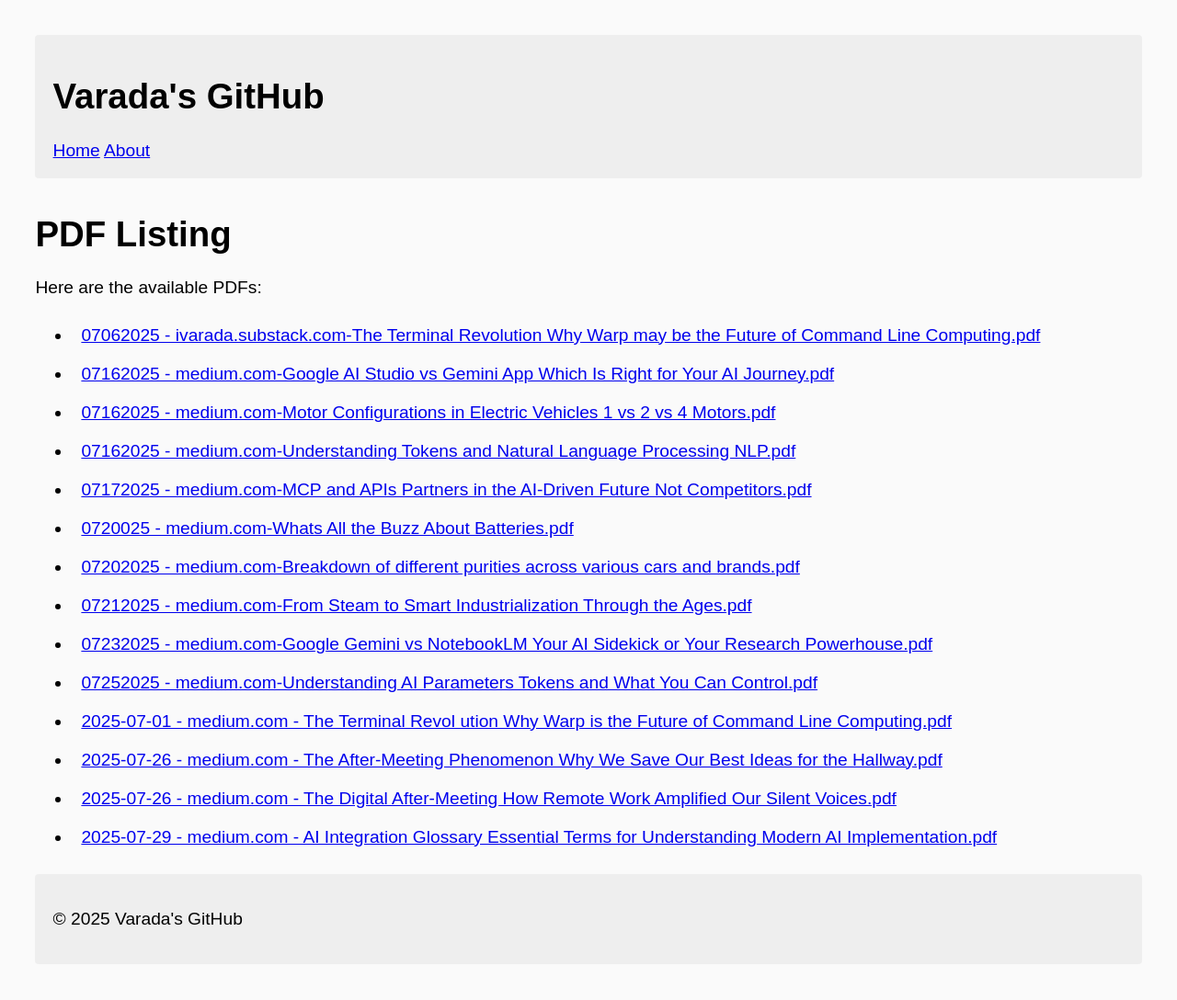
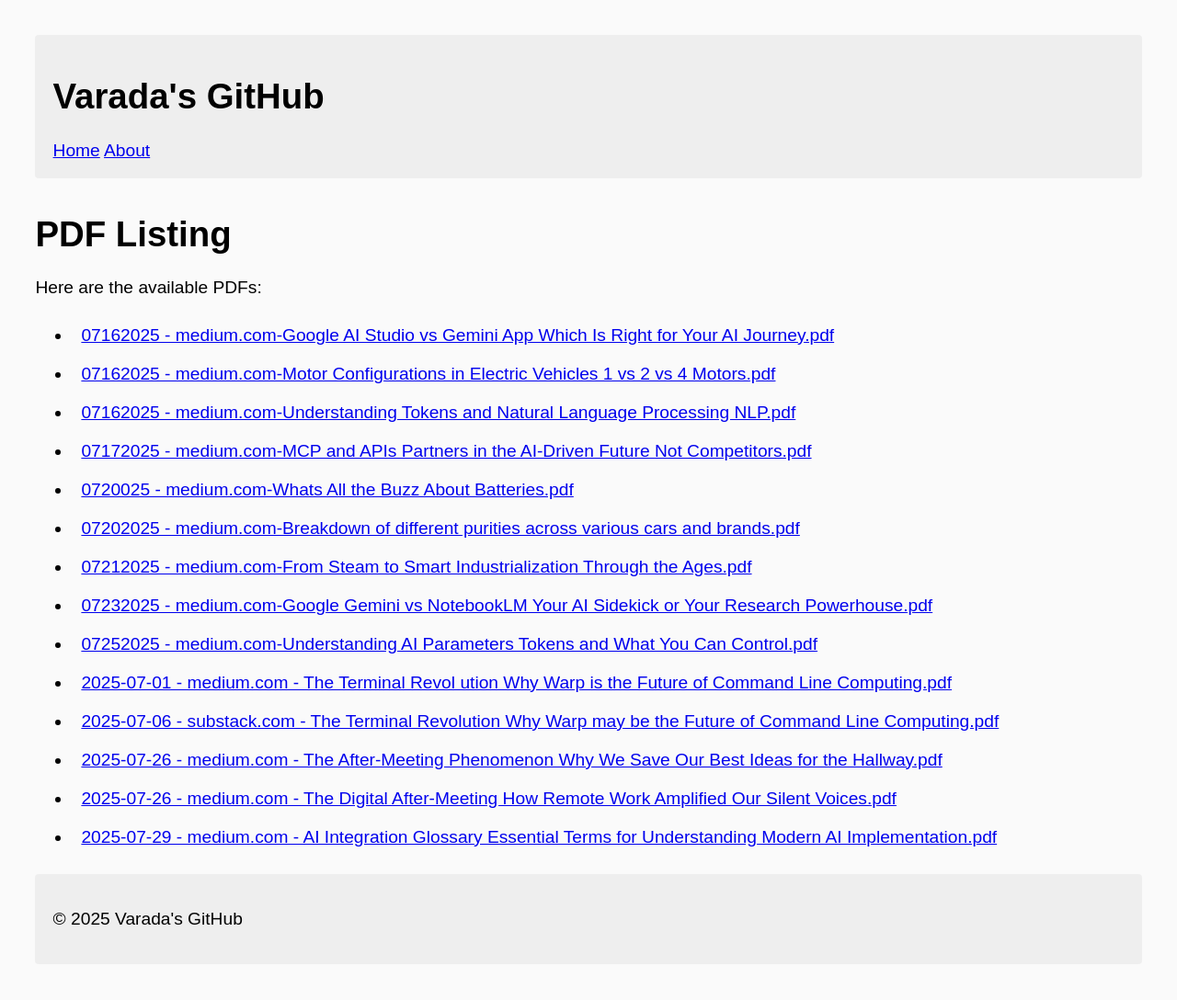
Before and after one commit to ivarada/ivarada.github.io, a Jekyll site: the page built from medium/pdf/index.md, in a window 1280 px wide. Shown: the whole page at 92% size. Built offline with Jekyll 4.4.1, drawn with Linux system fonts in a browser that asks for light colours; part of the change alters nothing that is shown.

Commit message:
Update PDF Listing

```diff
--- a/medium/pdf/index.md
+++ b/medium/pdf/index.md
@@ -7,7 +7,6 @@ title: PDF Listing
 
 Here are the available PDFs:
 
-- [07062025 - ivarada.substack.com-The Terminal Revolution Why Warp may be the Future of Command Line Computing.pdf](07062025 - ivarada.substack.com-The Terminal Revolution Why Warp may be the Future of Command Line Computing.pdf)
 - [07162025 - medium.com-Google AI Studio vs Gemini App Which Is Right for Your AI Journey.pdf](07162025 - medium.com-Google AI Studio vs Gemini App Which Is Right for Your AI Journey.pdf)
 - [07162025 - medium.com-Motor Configurations in Electric Vehicles 1 vs 2 vs 4 Motors.pdf](07162025 - medium.com-Motor Configurations in Electric Vehicles 1 vs 2 vs 4 Motors.pdf)
 - [07162025 - medium.com-Understanding Tokens and Natural Language Processing NLP.pdf](07162025 - medium.com-Understanding Tokens and Natural Language Processing NLP.pdf)
@@ -18,6 +17,7 @@ Here are the available PDFs:
 - [07232025 - medium.com-Google Gemini vs NotebookLM Your AI Sidekick or Your Research Powerhouse.pdf](07232025 - medium.com-Google Gemini vs NotebookLM Your AI Sidekick or Your Research Powerhouse.pdf)
 - [07252025 - medium.com-Understanding AI Parameters Tokens and What You Can Control.pdf](07252025 - medium.com-Understanding AI Parameters Tokens and What You Can Control.pdf)
 - [2025-07-01 - medium.com - The Terminal Revol ution Why Warp is the Future of Command Line Computing.pdf](2025-07-01 - medium.com - The Terminal Revol ution Why Warp is the Future of Command Line Computing.pdf)
+- [2025-07-06 - substack.com - The Terminal Revolution Why Warp may be the Future of Command Line Computing.pdf](2025-07-06 - substack.com - The Terminal Revolution Why Warp may be the Future of Command Line Computing.pdf)
 - [2025-07-26 - medium.com - The After-Meeting Phenomenon Why We Save Our Best Ideas for the Hallway.pdf](2025-07-26 - medium.com - The After-Meeting Phenomenon Why We Save Our Best Ideas for the Hallway.pdf)
 - [2025-07-26 - medium.com - The Digital After-Meeting How Remote Work Amplified Our Silent Voices.pdf](2025-07-26 - medium.com - The Digital After-Meeting How Remote Work Amplified Our Silent Voices.pdf)
 - [2025-07-29 - medium.com - AI Integration Glossary Essential Terms for Understanding Modern AI Implementation.pdf](2025-07-29 - medium.com - AI Integration Glossary Essential Terms for Understanding Modern AI Implementation.pdf)
```
